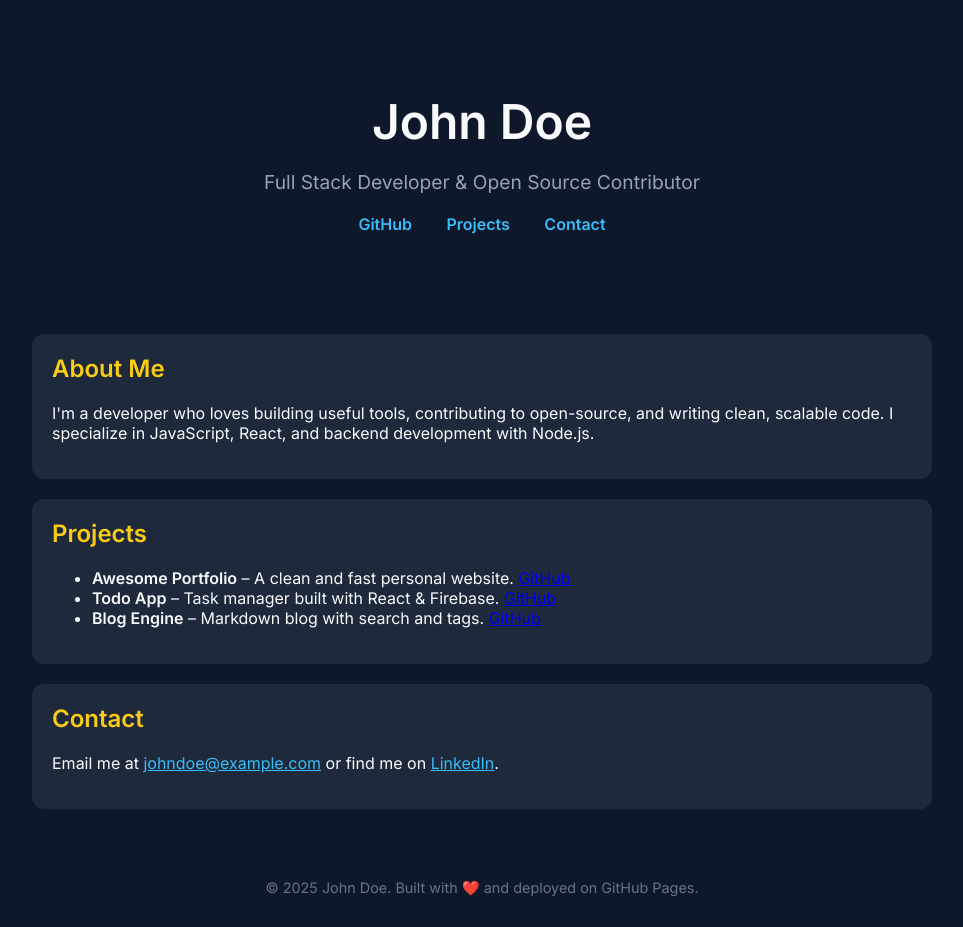
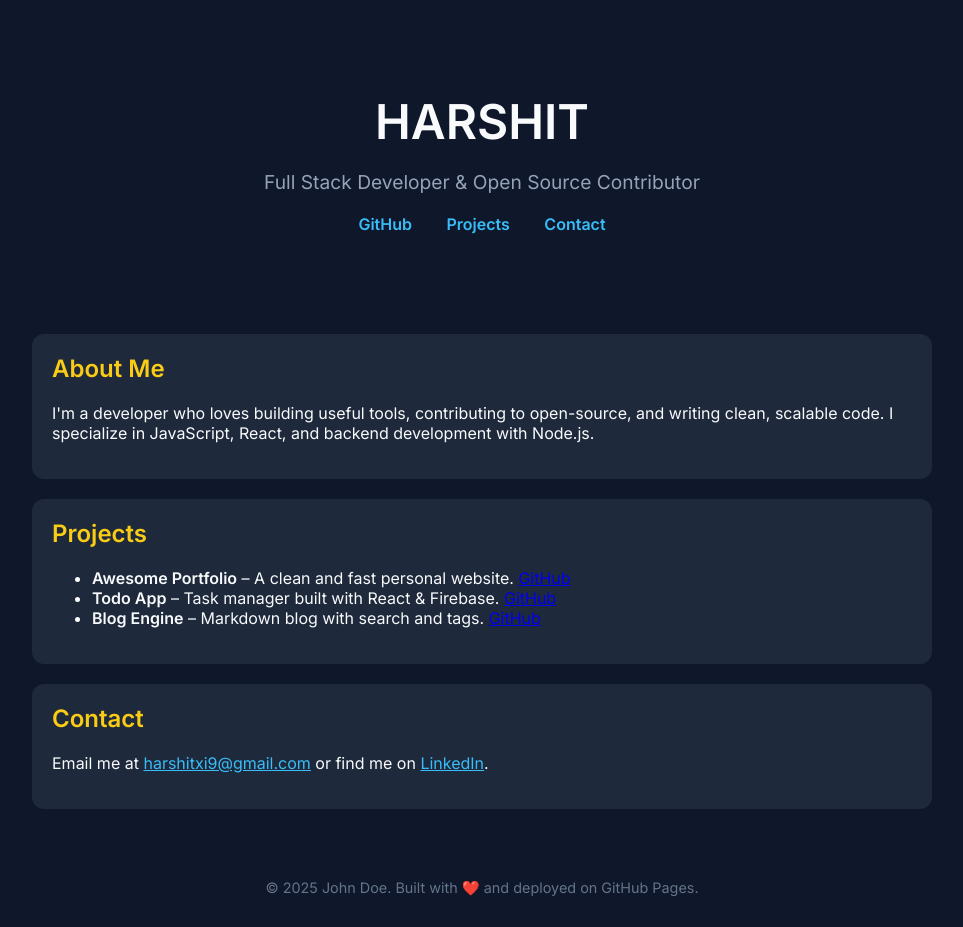
Before and after one commit to Harshit-xi/Harshitsingh, a plain HTML site: page index.html in a window 1280 px wide. Shown: the whole page, without its empty margins (158-1121 px from the left). Drawn offline with Linux system fonts and the light colour scheme.

Commit message:
Update index.html

```diff
--- a/index.html
+++ b/index.html
@@ -3,7 +3,7 @@
 <head>
   <meta charset="UTF-8" />
   <meta name="viewport" content="width=device-width, initial-scale=1.0" />
-  <title>John Doe | Portfolio</title>
+  <title>HARSHIT | Portfolio</title>
   <link href="https://fonts.googleapis.com/css2?family=Inter:wght@400;600&display=swap" rel="stylesheet" />
   <style>
     body {
@@ -59,7 +59,7 @@
 </head>
 <body>
   <header>
-    <h1>John Doe</h1>
+    <h1>HARSHIT</h1>
     <p>Full Stack Developer & Open Source Contributor</p>
     <nav>
       <a href="https://github.com/johndoe" target="_blank">GitHub</a>
@@ -79,7 +79,7 @@
     <section class="card" id="projects">
       <h2>Projects</h2>
       <ul>
-        <li><strong>Awesome Portfolio</strong> – A clean and fast personal website. <a href="https://github.com/johndoe/awesome-portfolio" target="_blank">GitHub</a></li>
+        <li><strong>Awesome Portfolio</strong> – A clean and fast personal website. <a href="https://harshit-xi.github.io/Harshitsingh/" target="_blank">GitHub</a></li>
         <li><strong>Todo App</strong> – Task manager built with React & Firebase. <a href="https://github.com/johndoe/todo-app" target="_blank">GitHub</a></li>
         <li><strong>Blog Engine</strong> – Markdown blog with search and tags. <a href="https://github.com/johndoe/blog-engine" target="_blank">GitHub</a></li>
       </ul>
@@ -87,7 +87,7 @@
 
     <section class="card">
       <h2>Contact</h2>
-      <p>Email me at <a href="mailto:johndoe@example.com" style="color:#38bdf8">johndoe@example.com</a> or find me on <a href="https://linkedin.com/in/johndoe" target="_blank" style="color:#38bdf8">LinkedIn</a>.</p>
+      <p>Email me at <a href="mailto:harshitxi9@gmail.com" style="color:#38bdf8">harshitxi9@gmail.com</a> or find me on <a href="https://linkedin.com/in/johndoe" target="_blank" style="color:#38bdf8">LinkedIn</a>.</p>
     </section>
   </main>
 
```
